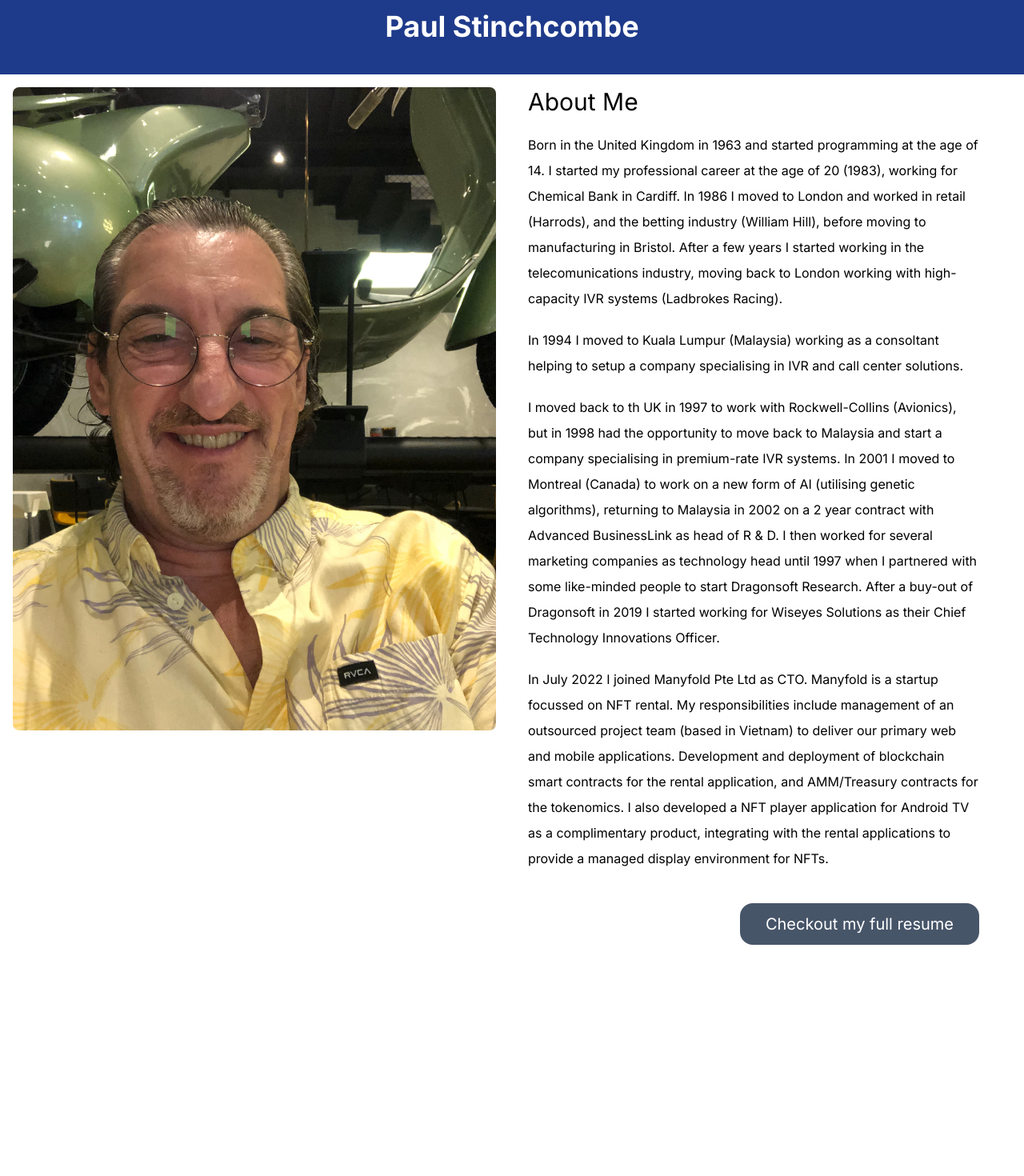
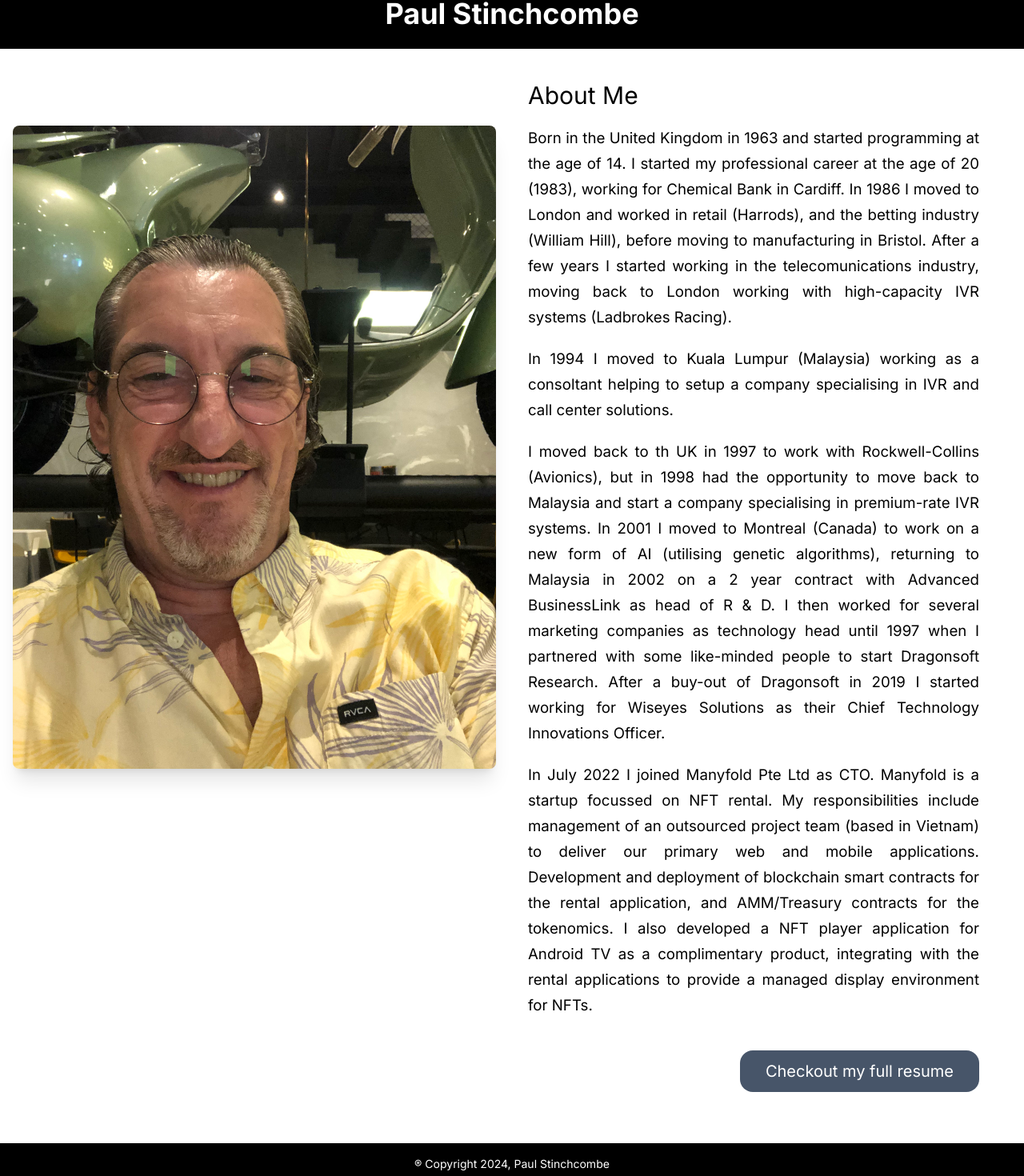
Before and after one commit to paul-stinchcombe/paulstinchcombe.com-v2, a Next.js app: page / in a window 1280 px wide. Shown: the part 27-1497 px from the top of the page at 80% size. Before the commit the page ends 1224 px from the top, so only its background shows below. Built offline with nearby package versions, Linux system fonts and the light colour scheme.

Commit message:
Minor updates

```diff
--- a/src/app/page.tsx
+++ b/src/app/page.tsx
@@ -1,42 +1,47 @@
 export default function Home() {
 	return (
+		<div>
 			<main className='flex w-[100dvw] flex-col items-center justify-between'>
-			<section className='p-10 w-full flex justify-center items-center bg-blue-900 text-white'>
-				<h1 className='font-bold text-4xl'>Paul Stinchcombe</h1>
+				<section className='p-4 lg:p-6 w-full flex justify-center items-center bg-black text-white'>
+					<h1 className='font-bold text-2xl lg:text-4xl'>Paul Stinchcombe</h1>
 				</section>
-			<section className='m-4 grid grid-cols-1 lg:grid-cols-2 gap-10'>
-				<img className='w-1/3 lg:w-auto rounded-lg' src='Paul-2.jpg' />
-				<div className='w-full pr-4 lg:pr-10 text-2xl lg:text-[12pt]'>
+				<section className='mx-4 mt-10 grid grid-cols-1 lg:grid-cols-2 gap-10'>
+					<div className='flex justify-center items-center lg:block lg:mt-14'>
+						<img className='w-2/3 lg:w-auto rounded-lg shadow-xl' src='Paul-2.jpg' />
+					</div>
+					<div className='w-full pr-4 lg:pr-10 text-2xl lg:text-[14pt] text-justify'>
 						<h2 className='text-bold text-4xl lg:text-3xl mb-5 text-justify'>About Me</h2>
 						<p>
-						Born in the United Kingdom in 1963 and started programming at the age of 14. I started my professional career at the
-						age of 20 (1983), working for Chemical Bank in Cardiff. In 1986 I moved to London and worked in retail (Harrods),
-						and the betting industry (William Hill), before moving to manufacturing in Bristol. After a few years I started
-						working in the telecomunications industry, moving back to London working with high-capacity IVR systems (Ladbrokes
-						Racing).
+							Born in the United Kingdom in 1963 and started programming at the age of 14. I started my professional career at
+							the age of 20 (1983), working for Chemical Bank in Cardiff. In 1986 I moved to London and worked in retail
+							(Harrods), and the betting industry (William Hill), before moving to manufacturing in Bristol. After a few years
+							I started working in the telecomunications industry, moving back to London working with high-capacity IVR
+							systems (Ladbrokes Racing).
 						</p>
 						<p className='mt-5'>
-						In 1994 I moved to Kuala Lumpur (Malaysia) working as a consoltant helping to setup a company specialising in IVR
-						and call center solutions.
+							In 1994 I moved to Kuala Lumpur (Malaysia) working as a consoltant helping to setup a company specialising in
+							IVR and call center solutions.
 						</p>
 						<p className='mt-5'>
-						I moved back to th UK in 1997 to work with Rockwell-Collins (Avionics), but in 1998 had the opportunity to move back
-						to Malaysia and start a company specialising in premium-rate IVR systems. In 2001 I moved to Montreal (Canada) to
-						work on a new form of AI (utilising genetic algorithms), returning to Malaysia in 2002 on a 2 year contract with
-						Advanced BusinessLink as head of R & D. I then worked for several marketing companies as technology head until 1997
-						when I partnered with some like-minded people to start Dragonsoft Research. After a buy-out of Dragonsoft in 2019 I
-						started working for Wiseyes Solutions as their Chief Technology Innovations Officer.
+							I moved back to th UK in 1997 to work with Rockwell-Collins (Avionics), but in 1998 had the opportunity to move
+							back to Malaysia and start a company specialising in premium-rate IVR systems. In 2001 I moved to Montreal
+							(Canada) to work on a new form of AI (utilising genetic algorithms), returning to Malaysia in 2002 on a 2 year
+							contract with Advanced BusinessLink as head of R & D. I then worked for several marketing companies as
+							technology head until 1997 when I partnered with some like-minded people to start Dragonsoft Research. After a
+							buy-out of Dragonsoft in 2019 I started working for Wiseyes Solutions as their Chief Technology Innovations
+							Officer.
 						</p>
 						<p className='mt-5'>
 							In July 2022 I joined Manyfold Pte Ltd as CTO. Manyfold is a startup focussed on NFT rental. My responsibilities
 							include management of an outsourced project team (based in Vietnam) to deliver our primary web and mobile
-						applications. Development and deployment of blockchain smart contracts for the rental application, and AMM/Treasury
-						contracts for the tokenomics. I also developed a NFT player application for Android TV as a complimentary product,
-						integrating with the rental applications to provide a managed display environment for NFTs.
+							applications. Development and deployment of blockchain smart contracts for the rental application, and
+							AMM/Treasury contracts for the tokenomics. I also developed a NFT player application for Android TV as a
+							complimentary product, integrating with the rental applications to provide a managed display environment for
+							NFTs.
 						</p>
 						<div className='flex justify-center lg:justify-between'>
 							<p></p>
-						<button className='mt-16 lg:mt-10 py-3 px-8 bg-slate-600 text-white text-3xl lg:text-xl rounded-2xl'>
+							<button className='my-16 lg:mt-10 py-3 px-8 bg-slate-600 text-white text-3xl lg:text-xl rounded-2xl'>
 								<a href='Paul_Stinchcombe-2024.pdf' target='_blank'>
 									Checkout my full resume
 								</a>
@@ -45,5 +50,7 @@ export default function Home() {
 					</div>
 				</section>
 			</main>
+			<footer className='py-4 bg-black text-white text-center text-sm'>® Copyright 2024, Paul Stinchcombe</footer>
+		</div>
 	);
 }
```
Lines whose indentation alone changed are shown as unchanged.
